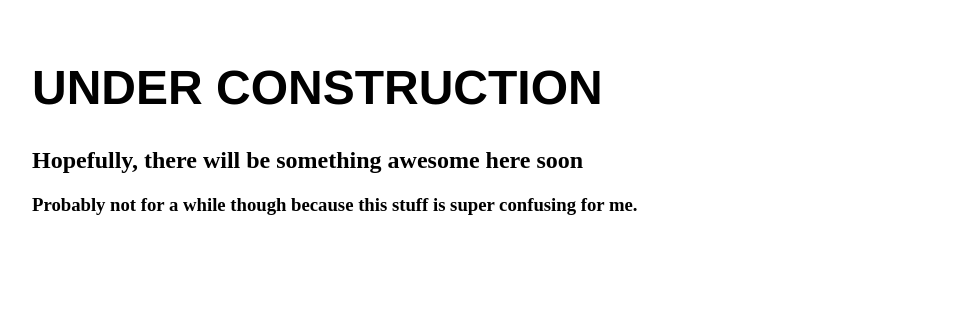
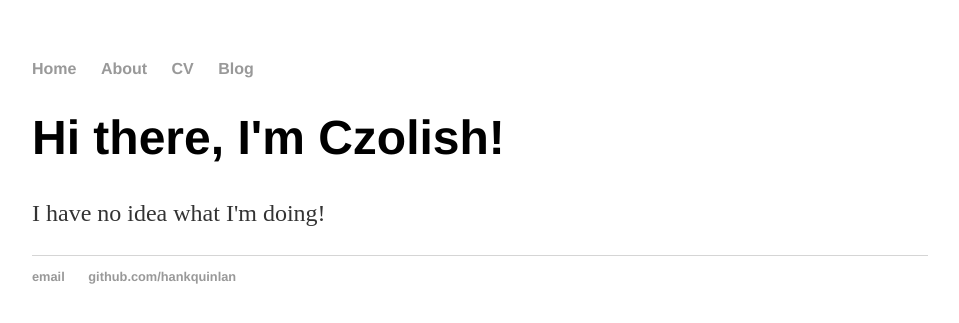
Before and after one commit to czolish/czolish.github.io, a Jekyll site: the page built from index.html, in a window 1280 px wide. Shown: the top 323 px of the page, without its empty margins (160-1119 px from the left). Built offline with Jekyll 4.4.1, drawn with Linux system fonts in a browser that asks for light colours.

Commit message:
Update index.html

```diff
--- a/index.html
+++ b/index.html
@@ -1,13 +1,8 @@
-<!DOCTYPE html>
-<html>
-	<head>
-		<!-- link to main stylesheet -->
-		<link rel="stylesheet" type="text/css" href="/css/main.css">
-		<title>UNDER CONSTRUCTION</title>
-	</head>
-	<body>
-		<h1>UNDER CONSTRUCTION</h1>
-		<h2>Hopefully, there will be something awesome here soon</h2>
-		<h3>Probably not for a while though because this stuff is super confusing for me.</h3>
-	</body>
-</html>
+---
+layout: default
+title: Czolish, newbie
+---
+<div class="blurb">
+	<h1>Hi there, I'm Czolish!</h1>
+	<p>I have no idea what I'm doing!</p>
+</div><!-- /.blurb -->
```
